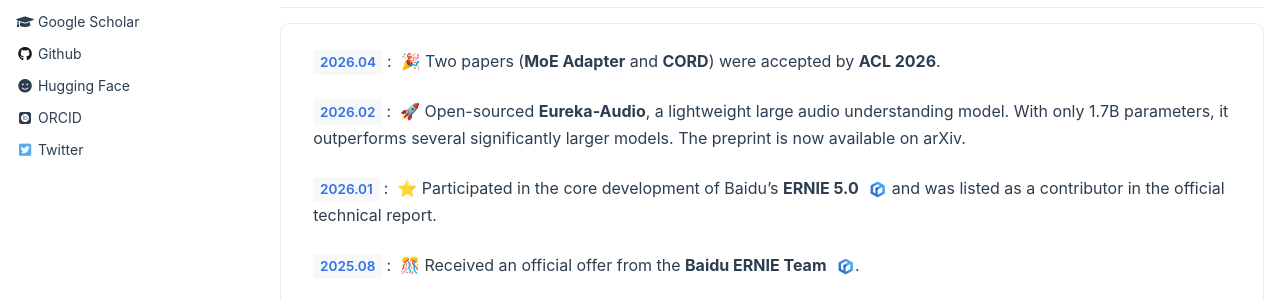
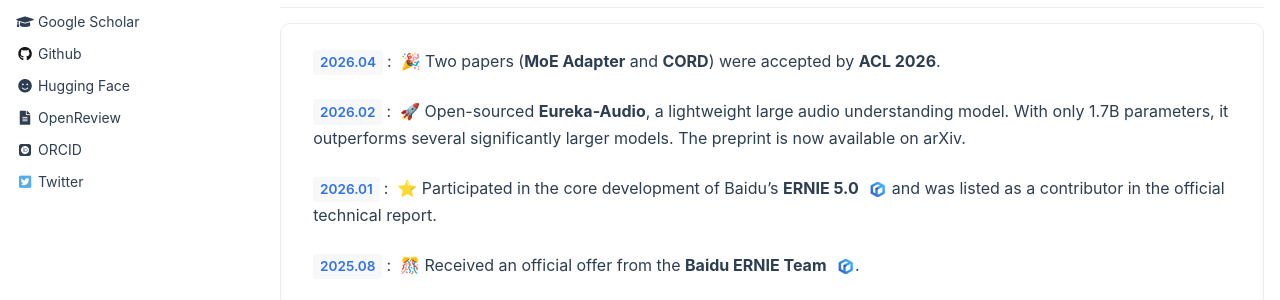
Before and after one commit to he-shuwei/he-shuwei.github.io, a Jekyll site: the page built from _pages/about.md, in a window 1280 px wide. Shown: the part 505-805 px from the top of the page. Built offline with Jekyll 4.4.1, drawn with Linux system fonts in a browser that asks for light colours; comment, search, counter and statistics services are not loaded.

Commit message:
Add OpenReview profile link

```diff
--- a/_config.yml
+++ b/_config.yml
@@ -29,6 +29,7 @@ author:
   email            : "shuwei_he@163.com"
   github           : "he-shuwei"
   huggingface      : "https://huggingface.co/he-shuwei"
+  openreview       : "https://openreview.net/profile?id=%7EShuwei_He1"
   orcid            : "https://orcid.org/0009-0003-2359-3523"
   twitter          : "ai_shuwei_he"
 
--- a/_data/social_links.yml
+++ b/_data/social_links.yml
@@ -18,6 +18,11 @@
   icon: "fas fa-fw fa-smile"
   label: "Hugging Face"
 
+- key: openreview
+  url_prefix: ""
+  icon: "fas fa-fw fa-file-alt"
+  label: "OpenReview"
+
 - key: orcid
   url_prefix: ""
   icon: "ai ai-orcid-square ai-fw"
```
